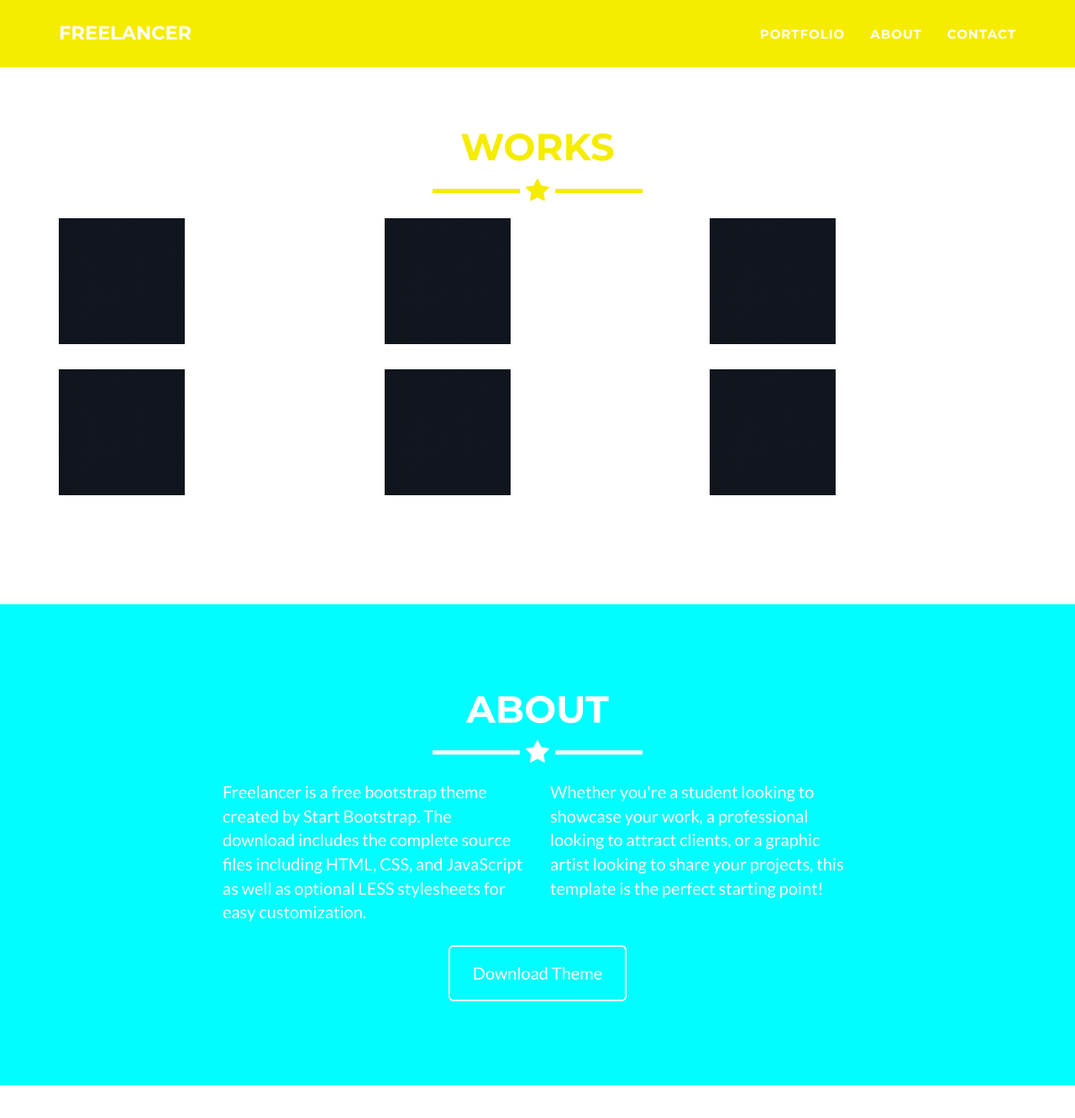
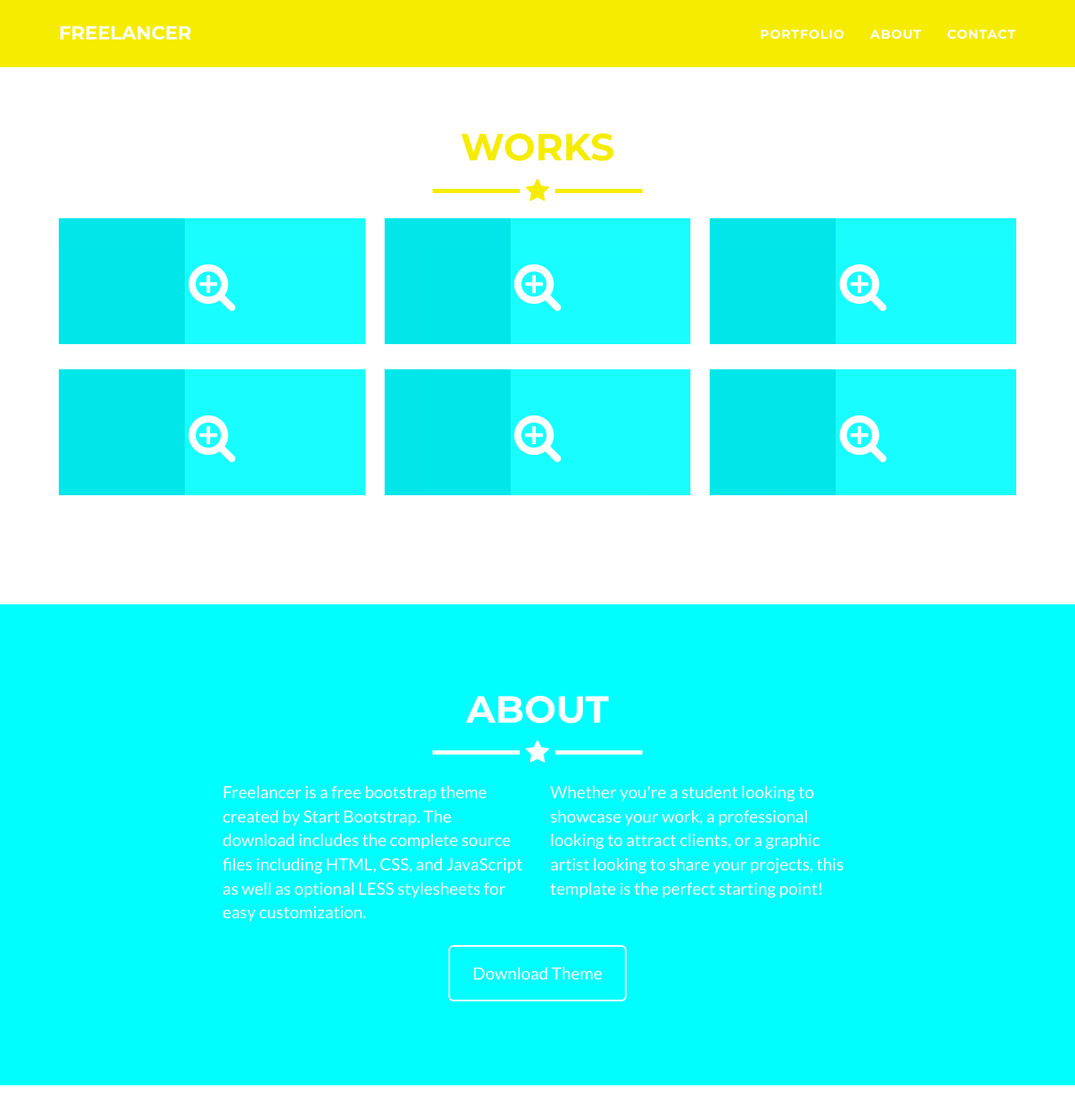
Before and after one commit to heydavid-dev/freelancer-4-260, a Jekyll site: the page built from index.html, in a window 1280 px wide and 1400 px high, scrolled down 719 px. Shown: the top 1332 px of the window at 84% size. Built offline with Jekyll 4.4.1, drawn with Linux system fonts in a browser that asks for light colours.

Commit message:
Update main.css

```diff
--- a/_includes/css/main.css
+++ b/_includes/css/main.css
@@ -212,7 +212,7 @@ section.success {
     width: 100%;
     height: 100%;
     opacity: 0.9;
-    background-color: {{ site.color.primary }};
+    background-color: #{{ site.color.primary }};
     -webkit-transition: all ease .5s;
     -moz-transition: all ease .5s;
     transition: all ease .5s;
```
